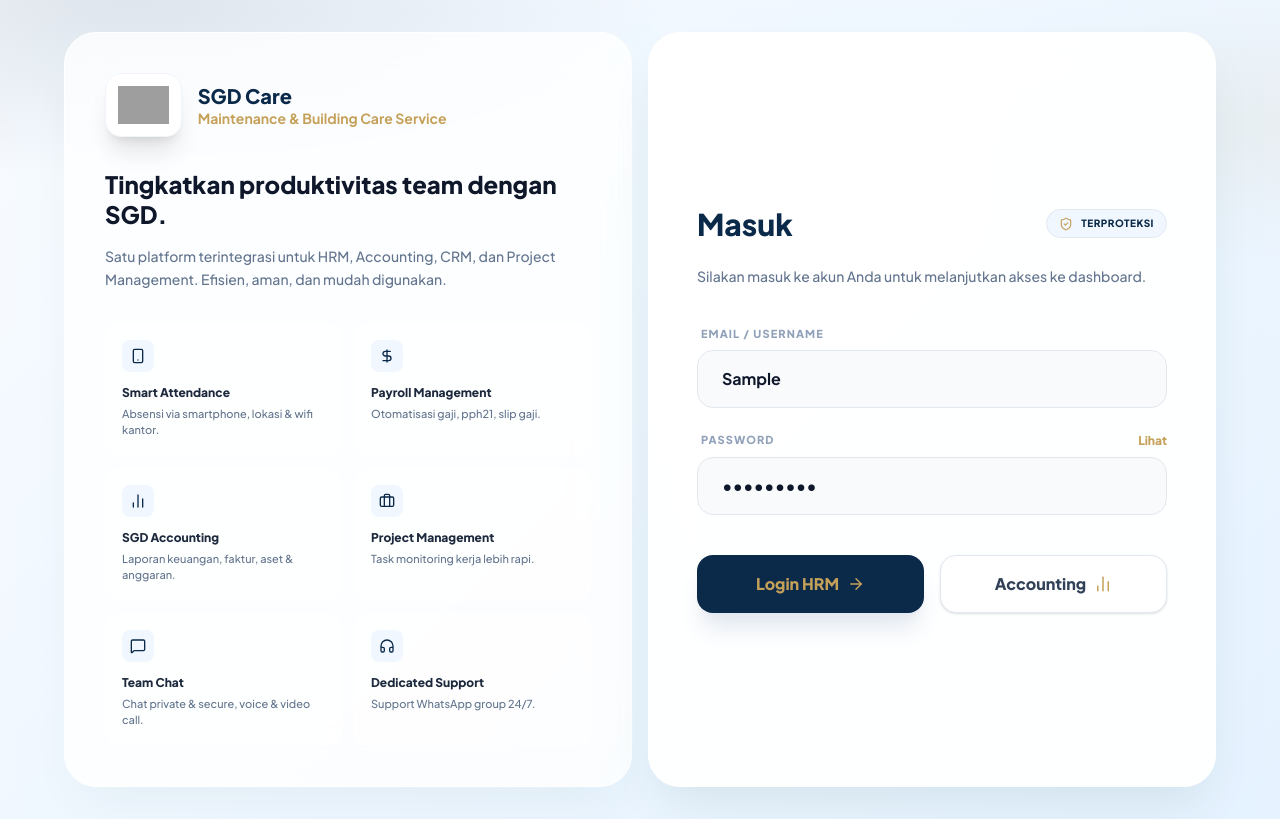
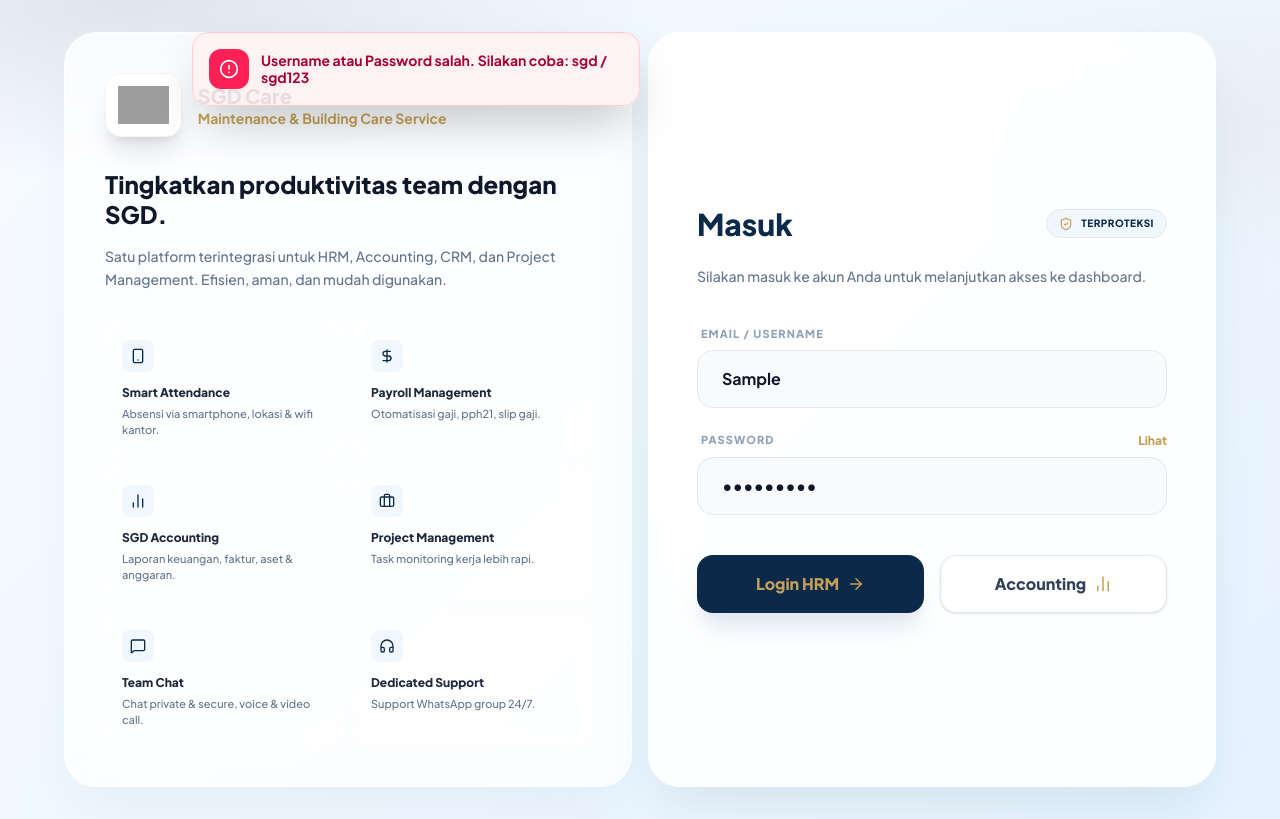
Before and after one commit to lacosdev-code/hrm-accounting, a React (Vite) app: page / in a window 1280 px wide. Both pictures are taken after typing "Sample", "Sample123" into the empty fields and a click on the button "Login HRM". Built offline with nearby package versions, Linux system fonts and the light colour scheme; grey boxes are pictures that could not be loaded.

Commit message:
feat: implement professional toast notifications

```diff
--- a/src/features/auth/pages/LoginPage.jsx
+++ b/src/features/auth/pages/LoginPage.jsx
@@ -1,11 +1,17 @@
 import React, { useState } from 'react';
 import { motion } from 'framer-motion';
-import { ShieldCheck, ArrowRight, Smartphone, DollarSign, BarChart2, Briefcase, MessageSquare, Headphones } from 'lucide-react';
+import { ShieldCheck, ArrowRight, Smartphone, DollarSign, BarChart2, Briefcase, MessageSquare, Headphones, AlertCircle, CheckCircle2 } from 'lucide-react';
 
 const LoginPage = ({ onLogin }) => {
   const [showPassword, setShowPassword] = useState(false);
   const [email, setEmail] = useState('');
   const [password, setPassword] = useState('');
+  const [notification, setNotification] = useState({ show: false, message: '', type: 'error' });
+
+  const showToast = (message, type = 'error') => {
+    setNotification({ show: true, message, type });
+    setTimeout(() => setNotification({ ...notification, show: false }), 4000);
+  };
 
   const handleLogin = (e, targetMode = 'hrm') => {
     if (e) e.preventDefault();
@@ -14,9 +20,9 @@
     if (email.toLowerCase() === 'sgd' && password === 'sgd123') {
       if (onLogin) onLogin(targetMode);
     } else if (email === '' || password === '') {
-      alert('Silakan masukkan username dan password.');
+      showToast('Silakan masukkan username dan password.', 'warning');
     } else {
-      alert('Username atau Password salah. Silakan coba: sgd / sgd123');
+      showToast('Username atau Password salah. Silakan coba: sgd / sgd123', 'error');
     }
   };
 
@@ -30,9 +36,27 @@
   ];
 
   return (
-    <div className="min-h-screen flex items-center justify-center p-4 md:p-8 font-['Plus_Jakarta_Sans']" style={{
+    <div className="min-h-screen flex items-center justify-center p-4 md:p-8 font-['Plus_Jakarta_Sans'] relative overflow-hidden" style={{
       background: 'radial-gradient(900px 300px at 10% 0%, rgba(11,42,74,.10), transparent 60%), radial-gradient(700px 260px at 100% 15%, rgba(197,160,89,.08), transparent 55%), linear-gradient(135deg, #f8fbff, #e6f2ff)',
     }}>
+      {/* Premium Toast Notification */}
+      {notification.show && (
+        <div className="fixed top-8 left-1/2 -translate-x-1/2 z-[100] w-[90%] max-w-md animate-slide-down">
+          <div className={`p-4 rounded-2xl border backdrop-blur-xl shadow-2xl flex items-center gap-3 ${
+            notification.type === 'error'
+              ? 'bg-rose-50/90 border-rose-200 text-rose-800'
+              : 'bg-amber-50/90 border-amber-200 text-amber-800'
+          }`}>
+            <div className={`w-10 h-10 rounded-xl flex items-center justify-center shrink-0 ${
+              notification.type === 'error' ? 'bg-rose-500 text-white' : 'bg-amber-500 text-white'
+            }`}>
+              {notification.type === 'error' ? <AlertCircle size={20} /> : <CheckCircle2 size={20} />}
+            </div>
+            <p className="text-sm font-bold leading-tight">{notification.message}</p>
+          </div>
+        </div>
+      )}
+
       <div className="max-w-6xl w-full grid grid-cols-1 md:grid-cols-2 gap-4 relative z-10">
 
         {/* LEFT SIDE: Brand Info */}
--- a/src/styles/index.css
+++ b/src/styles/index.css
@@ -391,3 +391,13 @@
 .custom-scrollbar::-webkit-scrollbar-thumb:hover {
   background: #cbd5e1;
 }
+
+/* Animations */
+@keyframes slide-down {
+  0% { transform: translate(-50%, -20px); opacity: 0; }
+  100% { transform: translate(-50%, 0); opacity: 1; }
+}
+
+.animate-slide-down {
+  animation: slide-down 0.4s cubic-bezier(0.16, 1, 0.3, 1) forwards;
+}
```
